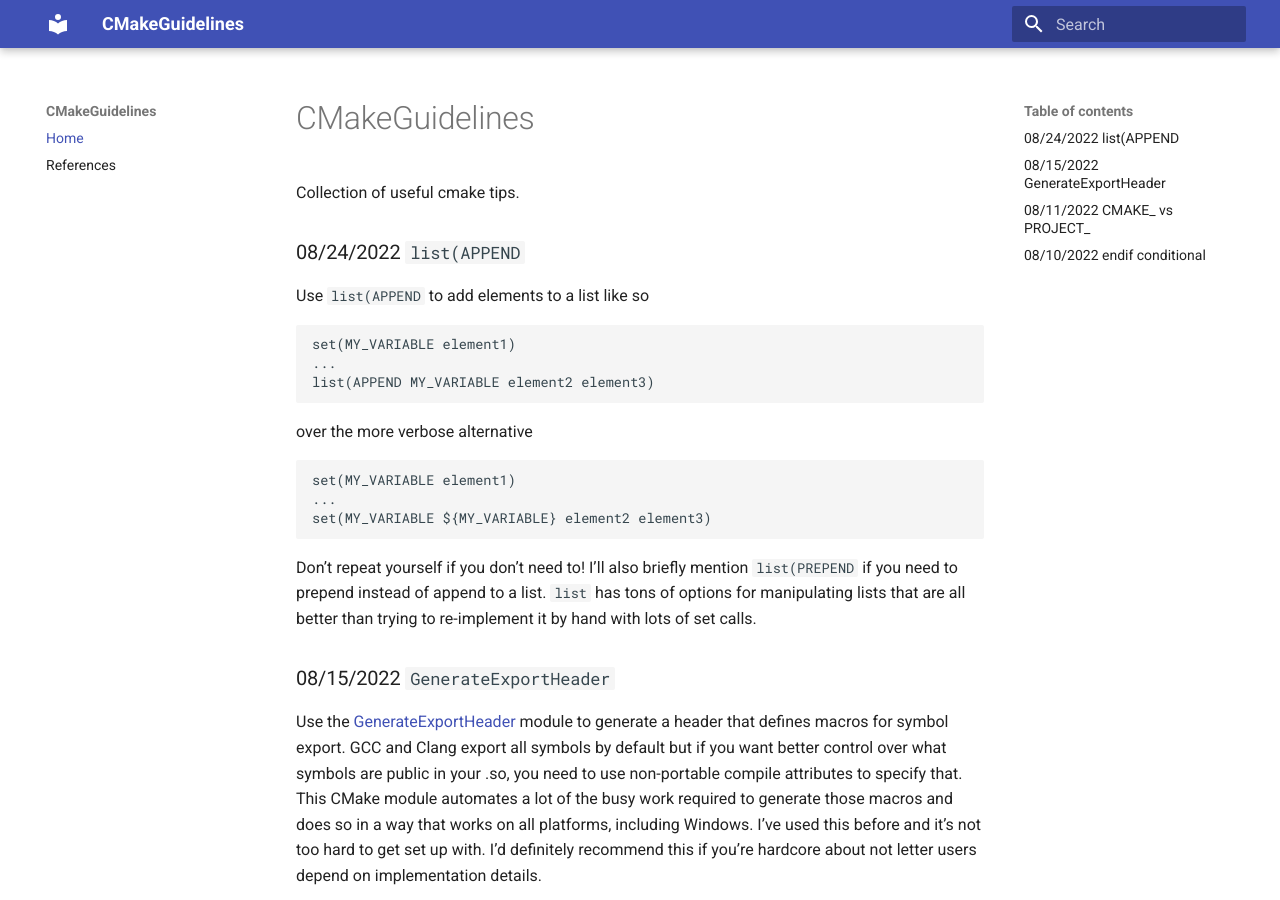
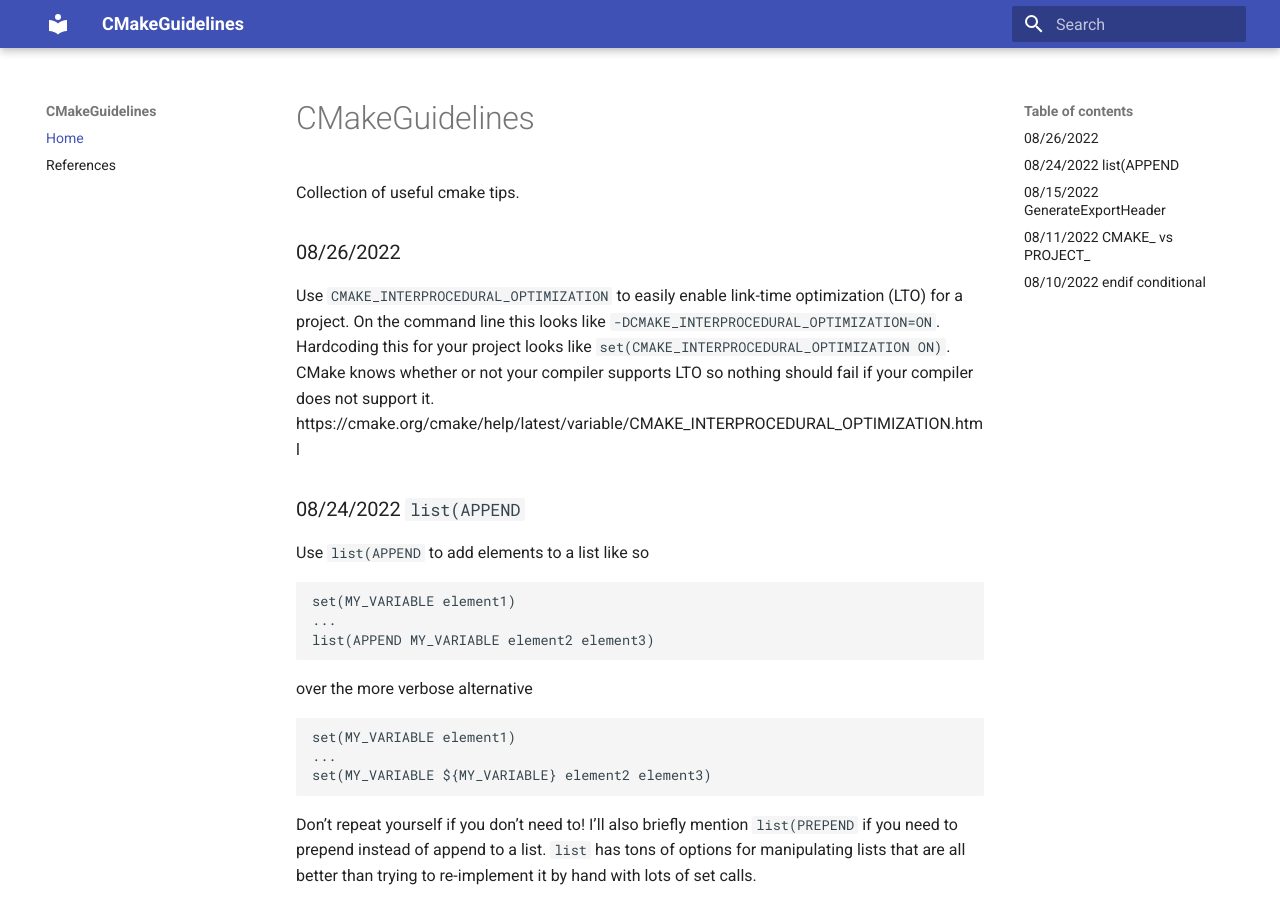
Before and after one commit to PickNikRobotics/CMakeGuidelines, an MkDocs documentation site: the page built from docs/index.md, in a window 1280 px wide and 900 px high. Built offline with MkDocs 1.6.1 and Material for MkDocs 9.7.7, drawn with Linux system fonts in a browser that asks for light colours.

Commit message:
Update index.md

```diff
--- a/docs/index.md
+++ b/docs/index.md
@@ -1,5 +1,9 @@
 # CMakeGuidelines
 Collection of useful cmake tips.
+
+### 08/26/2022
+Use `CMAKE_INTERPROCEDURAL_OPTIMIZATION` to easily enable link-time optimization (LTO) for a project. On the command line this looks like `-DCMAKE_INTERPROCEDURAL_OPTIMIZATION=ON`. Hardcoding this for your project looks like `set(CMAKE_INTERPROCEDURAL_OPTIMIZATION ON)`. CMake knows whether or not your compiler supports LTO so nothing should fail if your compiler does not support it.
+https://cmake.org/cmake/help/latest/variable/CMAKE_INTERPROCEDURAL_OPTIMIZATION.html
 
 ### 08/24/2022 `list(APPEND`
 Use `list(APPEND` to add elements to a list like so
```
